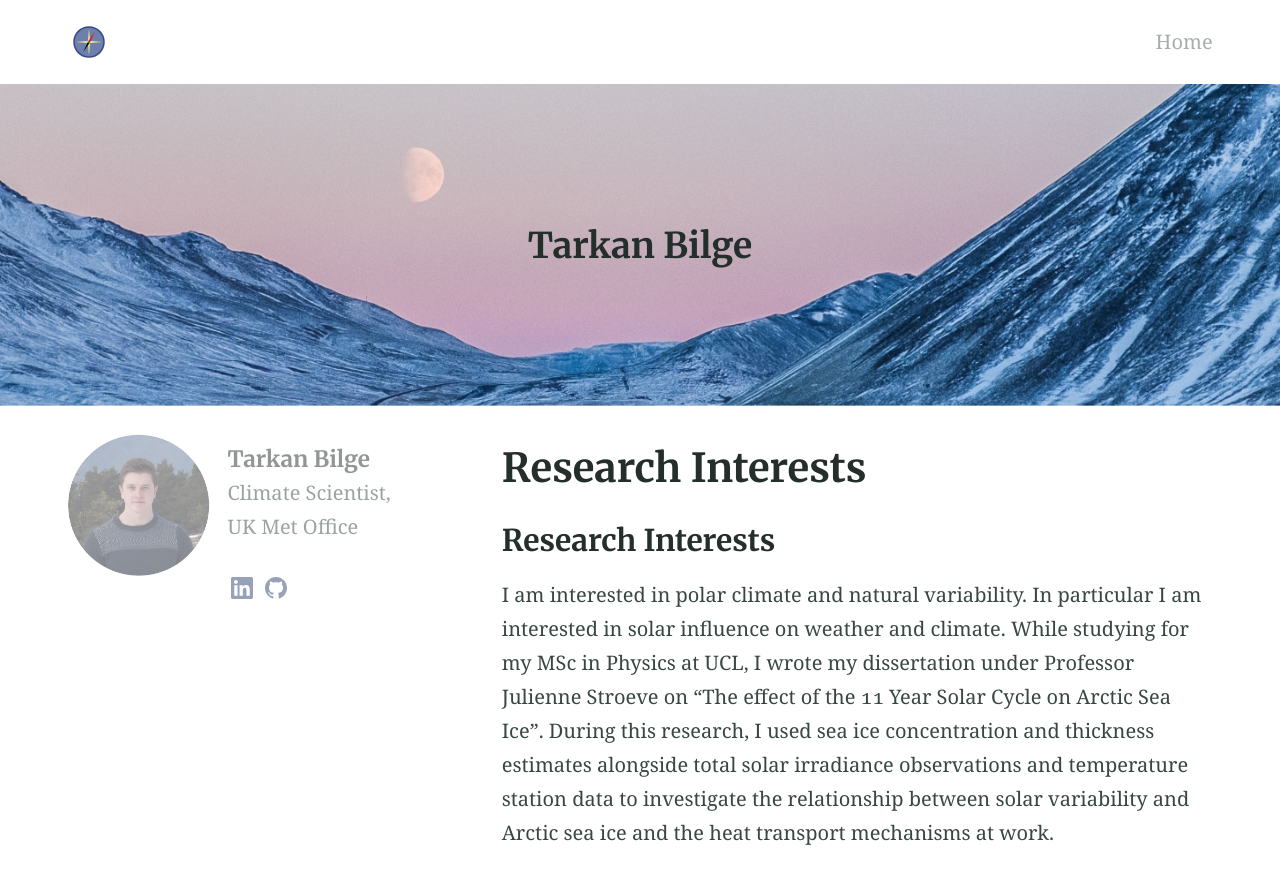
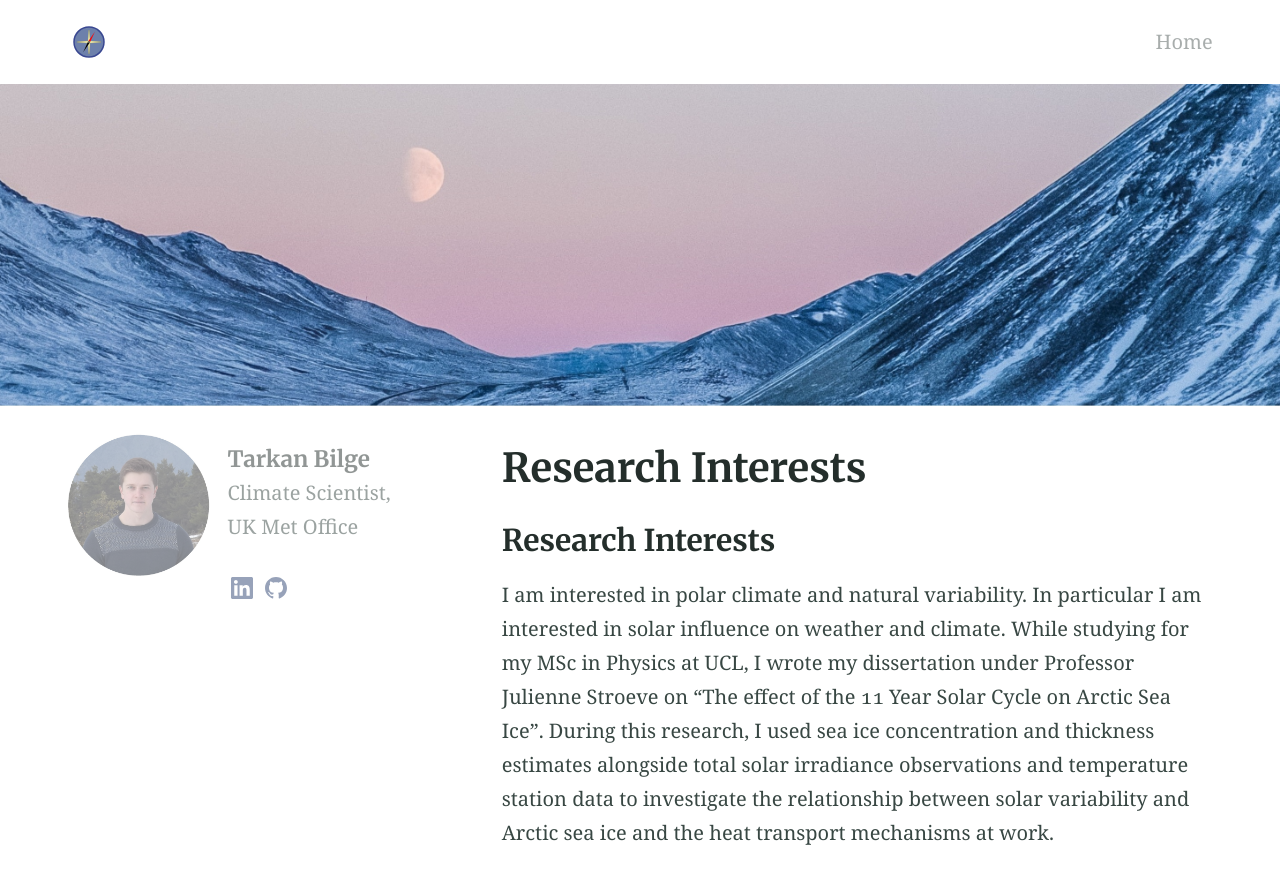
Before and after one commit to tarkanbilge/tarkanbilge.github.io, a Jekyll site: the page built from index.md, in a window 1280 px wide and 900 px high. Shown: the top 884 px of the window. Built offline with Jekyll 4.4.1, drawn with Linux system fonts in a browser that asks for light colours; our own code applies the rules of GitHub Pages for plain Markdown files.

Commit message:
Remove feature text on index page

```diff
--- a/index.md
+++ b/index.md
@@ -1,7 +1,6 @@
 ---
 title:
 feature_text: |
-  ## Tarkan Bilge
 feature_image: "https://tarkanbilge.github.io/assets/mountain1.jpg"
 aside: true
 ---
```
